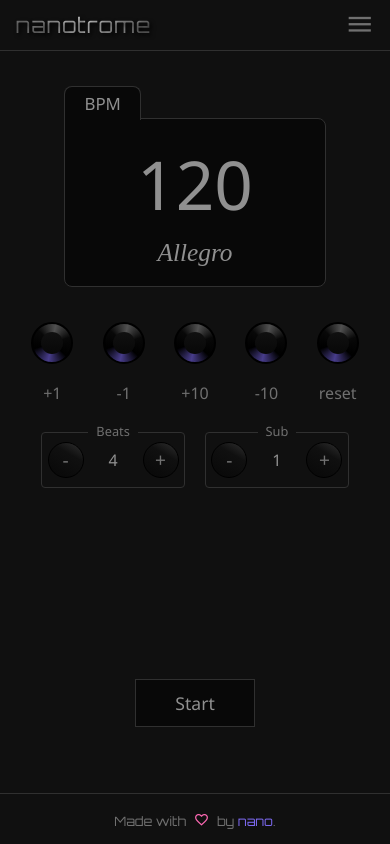
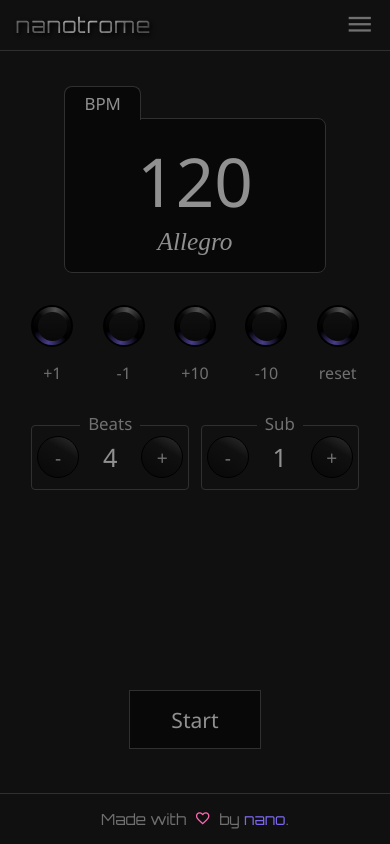
Before and after one commit to mec-nyan/nanotrome, a Preact app: page / in a window 390 px wide. Built offline with nearby package versions, Linux system fonts and the light colour scheme; a web font is replaced by a local one.

Commit message:
Responsive layout II: portrait mode working on all devices.

```diff
--- a/src/components/beatsConfig.css
+++ b/src/components/beatsConfig.css
@@ -14,6 +14,8 @@
   display: grid;
   grid-template-columns: 1fr 1fr;
   justify-items: flex-start;
+  gap: 3vw;
+  padding: 1vh 0;
   /* border: 1px solid red; */
   /* gap: 8px; */
 }
--- a/src/components/beatsDisplay.css
+++ b/src/components/beatsDisplay.css
@@ -1,7 +1,7 @@
 .beat-outer-container {
   width: 100%;
   height: 100%;
-  padding: 0 1rem;
+  padding: 2vh 4vw 0;
   display: flex;
   flex-direction: column;
   justify-content: space-between;
@@ -10,12 +10,10 @@
 
 .beat-line {
   width: 100%;
-  /* height: 5rem; */
   display: flex;
   flex-direction: row;
   justify-content: space-between;
   align-items: center;
-  /* margin-bottom: 1.5rem; */
   /* border: 1px solid red; */
 }
 
@@ -32,7 +30,7 @@
 .beat-label {
   margin-bottom: 1rem;
   font-family: 'Noto Sans', sans-serif;
-  font-size: 1rem;
+  font-size: 2.5vh;
   text-align: center;
   color: var(--mid-gray);
   transition: opacity 0.3s ease-out;
@@ -54,8 +52,8 @@
 }
 
 .beat-indicator {
-  width: 1rem;
-  height: 1rem;
+  width: 2.4vh;
+  height: 2.4vh;
   border-radius: 50%;
   background-color: var(--bg-secondary);
   /* margin-top: 16px; */
@@ -78,12 +76,10 @@
 
 .subdivision-display {
   width: 100%;
-  height: 0.6rem;
-  /* margin: 8px 0; */
-  /* padding: 0 0.3rem; */
+  height: 2vh;
   display: flex;
   flex-direction: row;
-  justify-content: space-around;
+  justify-content: space-between;
   align-items: center;
   /* border: 1px solid green; */
 }
@@ -91,8 +87,6 @@
 .subdivision-line {
   height: 100%;
   aspect-ratio: 1;
-  /* border-radius: 50%; */
-  /* width: 3px; */
   background-color: var(--bg-secondary);
   transition: background-color 0.4s ease-out;
 }
--- a/src/components/beatsSelector.css
+++ b/src/components/beatsSelector.css
@@ -1,26 +1,27 @@
 .selector-outer-container {
   width: 100%;
-  /* margin-top: 1rem; */
   overflow: hidden;
   display: flex;
   justify-content: center;
   align-items: flex-start;
   position: relative;
+  padding: 2vh 0 0;
   /* border: 1px solid chocolate; */
 }
 
 .selector-label {
   position: absolute;
-  font-size: 0.8rem;
+  top: 0.5vh;
+  font-size: 2vh;
   padding: 0 8px;
   background-color: var(--bg-primary);
   color: var(--mid-gray);
+  /* background-color: red; */
 }
 
 .selector-inner-container {
-  margin: 0.6rem;
-  width: calc(100% - 1.2rem);
-  height: 3.5rem;
+  height: 100%;
+  width: 100%;
   /* display: flex; */
   /* flex-direction: row; */
   /* justify-content: space-evenly; */
@@ -34,29 +35,23 @@
 }
 
 .selector-value {
-  /* width: 100px; */
   width: 100%;
-  height: 2rem;
+  height: 100%;
   display: flex;
   flex-direction: column;
   justify-content: center;
   align-items: center;
   padding: 0 8px;
   font-family: 'Noto Sans', sans-serif;
-  font-size: 1rem;
-  /* text-align: right; */
-  /* padding: 2px 8px; */
-  /* background-color: var(--bg-darker); */
+  font-size: 3vh;
   color: var(--fg-tertiary);
-  /* border: 1px solid var(--bg-secondary); */
   border-radius: 6px;
 }
 
 .selector-minus,
 .selector-plus {
-  /* width: calc(100% - 4px); */
-  width: 36px;
-  height: 36px;
+  width: 5vh;
+  height: 5vh;
   aspect-ratio: 1;
   border-radius: 50%;
   display: flex;
@@ -72,5 +67,4 @@
   );
   color: var(--mid-gray);
   border: 1px solid black;
-  /* box-sizing: border-box; */
 }
--- a/src/components/controls.css
+++ b/src/components/controls.css
@@ -59,8 +59,8 @@
 }
 
 .control-button-inner {
-  width: 22px;
-  height: 22px;
+  width: 3.5vh;
+  height: 3.5vh;
   border-radius: 50%;
   background-image: linear-gradient(var(--bg-primary), var(--bg-darker));
   /* border: 1px solid black; */
--- a/src/components/display.css
+++ b/src/components/display.css
@@ -55,6 +55,5 @@
   font-family: 'Charis SIL', serif;
   font-style: italic;
   font-size: 3vh;
-  padding-top: 1vh;
   /* border: 1px solid green; */
 }
--- a/src/components/footer.css
+++ b/src/components/footer.css
@@ -10,13 +10,13 @@ footer {
 
 .made-with-love {
   font-family: 'Orbitron', 'Ubuntu Sans', 'Noto Sans', sans-serif;
-  font-size: 0.8rem;
+  font-size: 1.8vh;
   color: var(--mid-gray);
 }
 
 .love {
   color: hotpink;
-  font-size: 1rem;
+  font-size: 2vh;
   margin: 0 4px;
   transform: translateY(2px);
 }
--- a/src/components/metronome.css
+++ b/src/components/metronome.css
@@ -3,9 +3,9 @@
   height: 100%;
   display: grid;
   grid-template-columns: 1fr;
-  grid-template-rows: 2fr 2fr;
+  grid-template-rows: 4fr 5fr;
   overflow: scroll;
-  padding: 4vh 8vw;
+  padding: 4vh 8vw 0;
   /* border: 1px solid steelblue; */
 }
 
@@ -23,7 +23,7 @@
   height: 100%;
   width: 100%;
   display: grid;
-  grid-template-rows: 1fr 1fr 1fr;
+  grid-template-rows: 2fr 3fr 3fr;
   grid-template-columns: 1fr;
   align-items: flex-start;
   /* border: 1px solid hotpink; */
--- a/src/components/startStopButton.css
+++ b/src/components/startStopButton.css
@@ -10,8 +10,8 @@
 }
 
 .start-stop-button-outer {
-  width: 120px;
-  height: 48px;
+  width: 40%;
+  height: 40%;
   cursor: pointer;
   /* background-color: red; */
 }
@@ -26,6 +26,6 @@
   background-color: var(--bg-darker);
   color: var(--fg-tertiary);
   font-family: 'Noto Sans', sans-serif;
-  font-size: 1.1rem;
+  font-size: 2.5vh;
   border: 1px solid var(--bg-secondary);
 }
```
